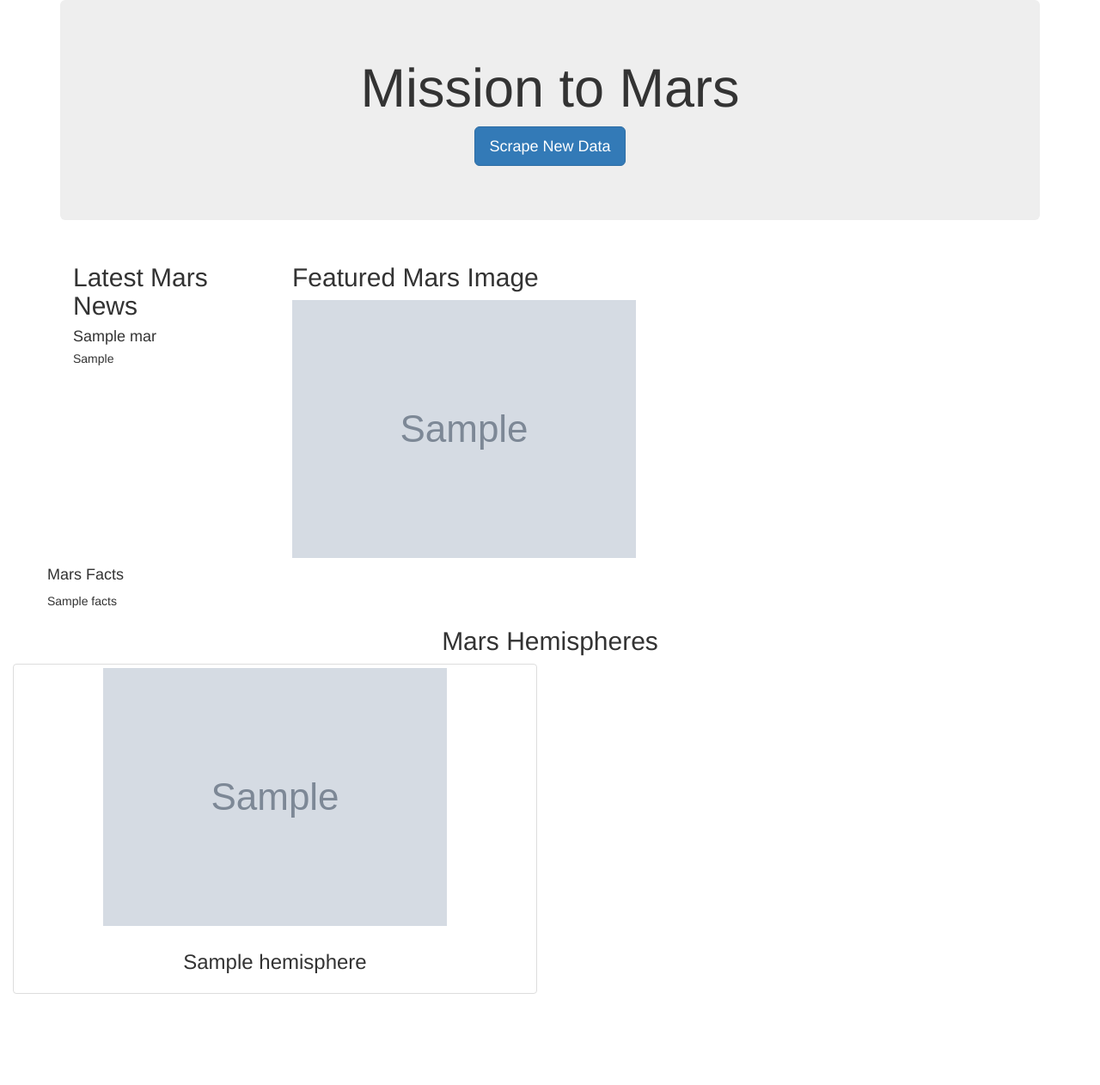
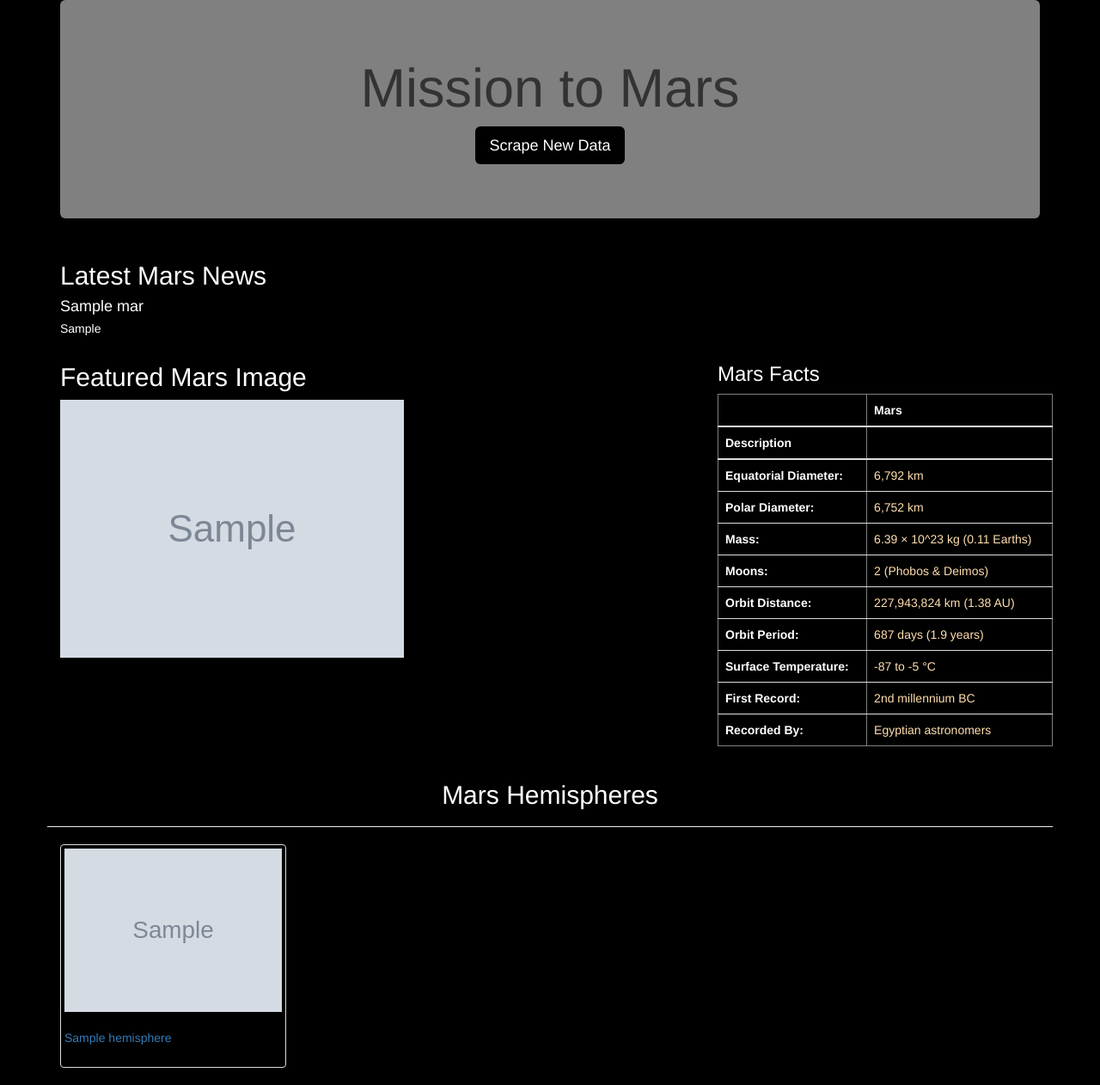
Before and after one commit to nedflowers/Mission-to-Mars, a Flask app: template Mars_Scraping/templates/index.html in a window 1280 px wide. Shown: the whole page at 86% size. Before the commit the page ends 1156 px from the top, so only its background shows below. Run offline with Flask 2, Linux system fonts and the light colour scheme; the template is opened without the code that fills it: most values are stand-ins (such as "Sample title", 1, 10 or a date in 2020); grey boxes marked "Sample" are stand-in pictures; some libraries are stand-ins or nearby versions.

Commit message:
final commit

```diff
--- a/Mars_Scraping/app.py
+++ b/Mars_Scraping/app.py
@@ -21,13 +21,12 @@ def index():
 # def scrape rout
 @app.route("/scrape")
 def scrape():
-    mars=mongo.db.mars
+    mars = mongo.db.mars
     #holds newly scraped data, referencing scrape_all() function in scraping.py file
-    mars_data=scraping.scrape_all()
+    mars_data = scraping.scrape_all()
     mars.update_one({}, {"$set":mars_data}, upsert=True)
     #mars.insert(mars_data)
-    return "SCRAPED"
-    return redirect("/", code=302)
+    return render_template('scrape.html', mars_data=mars)
 
 # run
 if __name__ == "__main__":
--- a/Mars_Scraping/scraping.py
+++ b/Mars_Scraping/scraping.py
@@ -8,7 +8,7 @@ from webdriver_manager.chrome import ChromeDriverManager
 # Set up Splinter
 # @NOTE: Replace the path with your actual path to the chromedriver
  # Initiate headless driver for deploymentpip
-executable_path = {"executable_path": "C:/Users/PauRodriguez/BootCamp/Mission-to-Mars/Mars_Scraping/chromedriver.exe"}
+executable_path = {"executable_path": "chrome.exe"}
 browser = Browser("chrome", **executable_path, headless=False)
 
 
@@ -21,9 +21,8 @@ def scrape_all():
         "featured_image": featured_image(browser),
         "facts": mars_facts(),
         "last_modified": dt.datetime.now(),
-        "hemispheres": hemisphere(browser)
+        "hemispheres_img": hemisphere(browser)
     }
-
 
     # Stop webdriver and return data
     browser.quit()
@@ -110,32 +109,48 @@ def mars_facts():
 
 def hemisphere(browser):
 
-    url='https://astrogeology.usgs.gov/search/results?q=hemisphere+enhanced&k1=target&v1=Mars'
-    browser.visit(url)
-
+# 2. Create a list to hold the images and titles.
     hemisphere_image_urls = []
 
-    imgs_links= browser.find_by_css("a.product-item h3")
+# 3. Write code to retrieve the image urls and titles for each hemisphere.
+# Parse the html with soup
+    html = browser.html
+    index_soup = soup(html, 'html.parser')
 
-    for x in range(len(imgs_links)):
-        hemisphere={}
+    try:
+    # set range to variable
+        pics_count = len(index_soup.select("div.item"))
 
-        # Find elements going to click link
-        browser.find_by_css("a.product-item img")[x].click()
+# for loop over the link of each sample picture
+        for i in range(pics_count):
 
-        # Find sample Image link
-        sample_img= browser.find_by_text("Sample").first
-        hemisphere['img_url']=sample_img['href']
+            results = {}
+            # Find link to picture and open it
+            link_image = index_soup.select("div.description a")[i].get('href')
+            browser.visit(f'https://astrogeology.usgs.gov/{link_image}')
 
-        # Get hemisphere Title
-        hemisphere['title']=browser.find_by_css("h2.title").text
+            # Parse the new html page with soup
+            html = browser.html
+            sample_image_soup = soup(html, 'html.parser')
+            # Get the full image link
+            img_url = sample_image_soup.select_one("div.downloads ul li a").get('href')
+            # Get the full image title
+            img_title = sample_image_soup.select_one("h2.title").get_text()
+            # Add extracts to the results dict
+            results = {
+            'img_url': img_url,
+            'title': img_title}
 
-        #Add Objects to hemisphere_img_urls list
-        hemisphere_image_urls.append(hemisphere)
 
-        # Go Back
+        hemisphere_image_urls.append(results)
+
+            # Return to main page
         browser.back()
 
+    except BaseException:
+        return None
+
+    # Return the list that holds the dictionary of each image url and title
     return hemisphere_image_urls
 
 if __name__ == "__main__":
--- a/Mars_Scraping/templates/index.html
+++ b/Mars_Scraping/templates/index.html
@@ -3,55 +3,125 @@
 <head>
     <meta charset="UTF-8">
     <meta name="viewport" content="width=device-width, initial-scale=1.0">
-    <meta http-equiv="X-UA-Compatible" content="ie=edge" />
+    <title>Mission to Mars</title>
     <link rel="stylesheet" href="https://maxcdn.bootstrapcdn.com/bootstrap/3.3.7/css/bootstrap.min.css">
-    <title>Mission to Mars</title>
 </head>
-<body>
+<body style="background-color: black">
     <div class="container">
-      <div class="jumbotron text-center">
+        <div class="jumbotron text-center"
+         style="background-color: gray");
+         background-size: cover; background-position: center; color: gold">
             <h1>Mission to Mars</h1>
-       <p><a class="btn btn-primary btn-lg" href="/scrape" role="button">Scrape New Data</a></p>
+            <p><a class="btn btn-primary btn-lg" href="http://127.0.0.1:5000/scrape"
+                role="button" style="background-color: black; border: none; color: white;">Scrape New Data
+            </a></p>
         </div>
         <!-- Mars News -->
-      <div class="row col-md-3" id="mars-news">
+        <div class="row" id="mars-news">
             <div class="col-md-12">
-          <div class=media>
+                <div class="media">
                     <div class="media-body">
-              <h2>Latest Mars News</h2>
-              <h4 class="media-heading">{{mars.news_title}}</h4>
-              <p> {{mars.news_paragraph}}</p>
+                        <h2 style="color: white">Latest Mars News</h2>
+                        <h4 class="media-heading" style="color: white">{{mars.news_title}}</h4>
+                        <p style="color: white">{{mars.news_paragraph}}</p>
                     </div>
                 </div>
             </div>
         </div>
-      <!--Featured Image-->
+        <!-- Featured Image -->
+        <!-- First level-->
         <div class="row" id="mars-featured-image">
-        <div class="col-md-8">
-          <h2>Featured Mars Image</h2>
-          <img src="{{ mars.featured_image }}" class="img-responsive" alt="Responsive image">
+            <!-- Second level -->
+            <div class="col-xs-12 col-sm-6 col-md-8">
+                <h2 style="color: white">Featured Mars Image</h2>
+                <img src="{{mars.featured_image}}" class="img-responsive" alt="Responsive image">
             </div>
+            <!-- Optional: clear the XS cols if their content doesn't match in height -->
+            <div class="clearfix visible-xs-block"></div>
             <!-- Mars Facts -->
             <div class="col-md-4">
                 <div class="row" id="mars-facts">
-            <h4>Mars Facts</h4>
-            {{mars.facts | safe}}
+                    <h3 style="color: white">Mars Facts</h3>
+                        <div class="table-responsive">
+                            <!--<table class="dataframe table bordeless" style="background-color: black; color: navajowhite;">{{mars.facts | safe}}</table>-->
+                            <table border="1" class="dataframe table">
+                                <thead>
+                                  <tr style="text-align: right;">
+                                    <th></th>
+                                    <th style="color: white;">Mars</th>
+                                  </tr>
+                                  <tr>
+                                    <th style="color: white;">Description</th>
+                                    <th></th>
+                                  </tr>
+                                </thead>
+                                <tbody>
+                                  <tr>
+                                    <th style="color: white;">Equatorial Diameter:</th>
+                                    <td style="color: navajowhite;">6,792 km</td>
+                                  </tr>
+                                  <tr>
+                                    <th style="color: white;">Polar Diameter:</th>
+                                    <td style="color: navajowhite;">6,752 km</td>
+                                  </tr>
+                                  <tr>
+                                    <th style="color: white;">Mass:</th>
+                                    <td style="color: navajowhite;">6.39 × 10^23 kg (0.11 Earths)</td>
+                                  </tr>
+                                  <tr>
+                                    <th style="color: white;">Moons:</th>
+                                    <td style="color: navajowhite;">2 (Phobos &amp; Deimos)</td>
+                                  </tr>
+                                  <tr>
+                                    <th style="color: white;">Orbit Distance:</th>
+                                    <td style="color: navajowhite;">227,943,824 km (1.38 AU)</td>
+                                  </tr>
+                                  <tr>
+                                    <th style="color: white;">Orbit Period:</th>
+                                    <td style="color: navajowhite;">687 days (1.9 years)</td>
+                                  </tr>
+                                  <tr>
+                                    <th style="color: white;">Surface Temperature:</th>
+                                    <td style="color: navajowhite;">-87 to -5 °C</td>
+                                  </tr>
+                                  <tr>
+                                    <th style="color: white;">First Record:</th>
+                                    <td style="color: navajowhite;">2nd millennium BC</td>
+                                  </tr>
+                                  <tr>
+                                    <th style="color: white;">Recorded By:</th>
+                                    <td style="color: navajowhite;">Egyptian astronomers</td>
+                                  </tr>
+                                </tbody>
+                              </table>
                         </div>
                 </div>
             </div>
         </div>
-    <!-- Mars Hemispheres -->
-    <div class="row" id="mars-hemispheres">
-      <div class="col-md-12 text-center box body">
-        <h2>Mars Hemispheres</h2>
-        {% for hemispheres in mars.hemisphere %}
-        <div class="col-md-6 text-center">
-          <div class="thumbnail">
-            <img src="{{hemisphere.img_url | default('static/images/error.png', true)}}" alt="Responsive image" class="img-responsive">
-            <div class="caption">
-                <h3 >{{hemisphere.title}}</h3>
+        <!-- Hemisphere Info -->
+        <div class=row id="mars-hemispheres">
+            <!-- Subtitle -->
+            <div class="col-md-12">
+                <div class="row" id="hemisphere_title">
+                    <h2 style="text-align:center; color: white;">Mars Hemispheres</h2>
+                    <hr style="width:100%">
                 </div>
             </div>
+            <!-- Hemisphere images -->
+            {% for hemisphere in mars.hemispheres %}
+                <div class="col-xs-6 col-md-3">
+                    <figure class="img-responsive">
+                        <div class = "thumbnail" style="background-color: black;">
+                            <a href = "{{hemisphere.img_url}}" target = "_blank">
+                                <div>
+                                    <img src = "{{hemisphere.img_url}}" class="img-responsive" alt = "Responsive image" style = "width:100%">
+                                    <br>
+                                    <figcaption style="text-align: left;">{{hemisphere.title}}</figcaption>
+                                    <br>
+                                </div>
+                            </a>
+                         </div>
+                    </figure>
                 </div>
             {% endfor %}
         </div>
```
Also changed, not shown: Mars_Scraping/templates/scrape.html (added, +16 -0 lines), 2 other files. Lines whose indentation alone changed are shown as unchanged.
